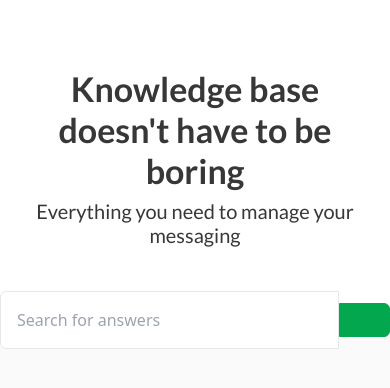
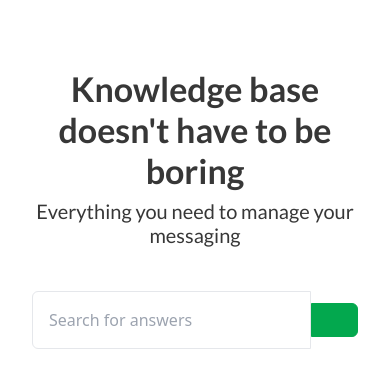
Before and after one commit to PutuZX/frontend-test, a Vue app: page / in a window 390 px wide. Shown: the top 388 px of the page. Built offline with nearby package versions, Linux system fonts and the light colour scheme; no server answers.

Commit message:
make the homepage to be responsive

```diff
--- a/src/components/Cards.vue
+++ b/src/components/Cards.vue
@@ -1,12 +1,53 @@
 <template>
-
+  <div v-for="card in cards" :key="card.id">
+    <div
+      v-if="card.enabled == true"
+      class="flex flex-col items-center justify-center bg-white pt-8 pb-8 w-[400px] h-[250px] m-3 rounded-md border space-y-5 cursor-pointer"
+    >
+      <Play size="70" v-if="card.icon == 'play'" />
+      <Message size="70" v-else-if="card.icon == 'comment'" />
+      <Monitor size="70" v-else-if="card.icon == 'deskop'" />
+      <Link size="70" v-else-if="card.icon == 'link'" />
+      <Gem size="70" v-else-if="card.icon == 'gem'" />
+      <Cart size="70" v-else />
+      <p class="font-bold text-xl">{{ card.title }}</p>
+      <div class="text-center">
+        <p class="text-[#03A84E]">{{ card.totalArticle }} articles</p>
+        <p class="text-xs text-[#9C9AA6]">{{ formatDate(card.updatedOn) }}</p>
+      </div>
+    </div>
+  </div>
 </template>
 
 <script>
+import Monitor from "./icon/Monitor.vue";
+import Play from "./icon/Play.vue";
+import Message from "./icon/Message.vue";
+import Gem from "./icon/Gem.vue";
+import Cart from "./icon/Cart.vue";
+import Link from "./icon/Link.vue";
+import { useCards } from "../store";
+import { formatDistanceToNow } from "date-fns";
+import { toRef } from "vue";
 
 export default {
-    setup(){
-
+  setup() {
+    const store = useCards();
+    function formatDate(date) {
+      return "Last update " + formatDistanceToNow(new Date(date)) + " ago";
     }
-}
+    return {
+      cards: toRef(store, "cards"),
+      formatDate,
+    };
+  },
+  components: {
+    Monitor,
+    Play,
+    Message,
+    Gem,
+    Cart,
+    Link,
+  },
+};
 </script>
--- a/src/components/Header.vue
+++ b/src/components/Header.vue
@@ -5,35 +5,20 @@
       <h3>Everything you need to manage your messaging</h3>
     </div>
     <div class="flex items-center justify-center pt-6">
-      <input class="border border p-4 w-[600px] focus:outline-none rounded-l-md" placeholder="Search for answers" />
+      <input class="border border p-4 w-[600px] focus:outline-none rounded-l-md ml-8" placeholder="Search for answers" />
 
-      <div class="bg-[#03A84E] p-4 border-[#03A84E] border rounded-r-md w-[65px] text-center cursor-pointer">
+      <div class="bg-[#03A84E] p-4 border-[#03A84E] border rounded-r-md w-[65px] text-center cursor-pointer mr-8">
 		<i class="fa fa-search fa-lg text-white"></i>
 	  </div>
     </div>
   </div>
 </template>
 
-<script>
-import {reactive} from "vue"
-
-export default {
-	setup(){
-		const test = reactive("test");
-		console.log(test);
-
-		return{
-			test
-		}
-	}
-};
-</script>
-
 <style lang="scss" scoped>
 @import "../scss/_variables.scss";
 
 #header-wrapper {
-  height: 330px; /* replace this with your actual header height */
+  min-height: 330px; /* replace this with your actual header height */
 }
 
 #header-text {
--- a/src/views/Home.vue
+++ b/src/views/Home.vue
@@ -1,39 +1,16 @@
 <template>
-  <div class="content bg-[#FAFAFA] flex items-center justify-center">
-    <div class="flex flex-wrap w-[1400px] items-start justify-center">
-      <div v-for="card in cards" :key="card.id">
-        <div
-          v-if="card.enabled == true"
-          class="flex flex-col items-center justify-center bg-white pt-8 pb-8 w-[400px] h-[250px] m-3 rounded-md border space-y-5 cursor-pointer"
-        >
-          <Play size="70" v-if="card.icon == 'play'" />
-          <Message size="70" v-else-if="card.icon == 'comment'" />
-          <Monitor size="70" v-else-if="card.icon == 'deskop'" />
-          <Link size="70" v-else-if="card.icon == 'link'" />
-          <Gem size="70" v-else-if="card.icon == 'gem'" />
-          <Cart size="70" v-else />
-          <p class="font-bold text-xl">{{ card.title }}</p>
-          <div class="text-center">
-            <p class="text-[#03A84E]">{{ card.totalArticle }} articles</p>
-            <p class="text-xs text-[#9C9AA6]">{{ formatDate(card.updatedOn) }}</p>
-          </div>
-        </div>
-      </div>
+  <div class="content bg-[#FAFAFA] flex items-center justify-center p-12">
+    <div class="flex flex-wrap max-w-[1400px] items-center justify-center">
+        <Cards />
     </div>
   </div>
 </template>
 
 <script>
-import Monitor from "../components/icon/Monitor.vue";
-import Play from "../components/icon/Play.vue";
-import Message from "../components/icon/Message.vue";
-import Gem from "../components/icon/Gem.vue";
-import Cart from "../components/icon/Cart.vue";
-import Link from "../components/icon/Link.vue";
+import Cards from "../components/Cards.vue";
 import { useCards } from "../store";
 import { onMounted, toRef } from "vue";
 import axios from "axios";
-import { formatDistanceToNow } from 'date-fns';
 
 export default {
   setup() {
@@ -44,35 +21,20 @@ export default {
         const response = await axios.get(
           "http://localhost:9001/api/categories"
         );
-        console.log(response.data); // Check your data here
         store.cards = response.data;
       } catch (error) {
         console.error("Error fetching data", error);
       }
     });
-
-    function formatDate(date) {
-        return 'Last update ' + formatDistanceToNow(new Date(date)) + ' ago';
-    };
-
-    return {
-      cards: toRef(store, "cards"),
-      formatDate
-    };
   },
   components: {
-    Monitor,
-    Play,
-    Message,
-    Gem,
-    Cart,
-    Link,
-  },
+    Cards
+},
 };
 </script>
 
 <style>
 .content {
-  height: calc(100vh - 330px);
+  min-height: calc(100vh - 330px);
 }
 </style>
```
